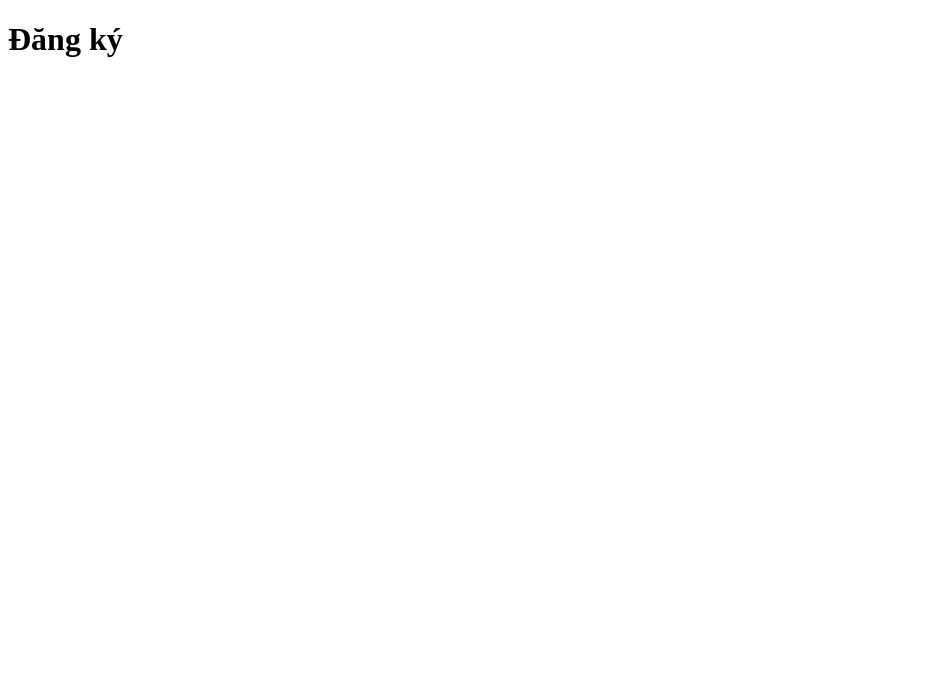
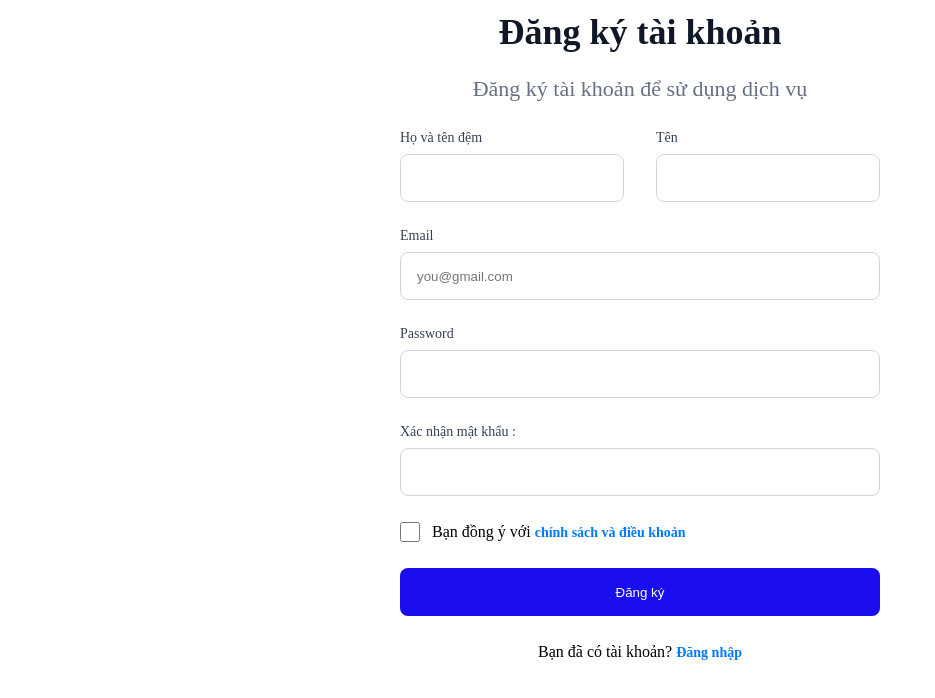
Before and after one commit to mhvttrung-cloud/Project-MD01, a plain HTML site: page pages/register.html in a window 1280 px wide. Shown: the whole page, without its empty margins (0-935 px from the left). Drawn offline with Linux system fonts and the light colour scheme.

Commit message:
update . files

```diff
--- /dev/null
+++ b/CSS/register.css
@@ -0,0 +1,112 @@
+* {
+    padding: 0;
+    margin: 0;
+    box-sizing: border-box;
+}
+body {
+    background-color: #FFFFFF;
+}
+.container {
+    display: flex;
+    flex-direction: column;
+    align-items: center;
+    padding: 10px;
+}
+#register-text {
+    text-align: center;
+}
+#register-text h2 {
+    font-weight: 600;
+    color: #101828;
+    font-size: 36px;
+    line-height: 44px;
+    width: 768px;
+    height: 44px;
+    margin-bottom: 20px;
+
+}
+#register-text p {
+    color: #667085;
+    font-size: 22px;
+    font-weight: 400;
+    line-height: 30px;
+    margin-bottom: 24px;
+
+}
+#form {
+    height: 100%;
+    display: flex;
+    flex-direction: column;
+    width: 480px;
+    gap: 24px;
+}
+.form-div-userName {
+    display: flex;
+    justify-content: space-between;
+    align-items: center;
+    gap: 32px;
+}
+
+.form-div {
+    display: flex;
+    flex-direction: column;
+}
+.form-label , .form-div-lebal {
+    font-size: 14px;
+    font-weight: 600px;
+    line-height: 20px;
+    color: #344054;
+    margin-bottom: 6px;
+}
+.form-input , .form-div-input {
+    height: 48px;
+    width: 224px;
+    padding: 12px 16px;
+    border: 1px solid #D0D5DD;
+    border-radius: 8px;
+}
+
+.form-input {
+    width: 480px;
+}
+.checkbox-span {
+    display: flex;
+    align-items: center;
+}
+
+.checkbox-span input {
+    color: #D0D5DD;
+    border: 1px;
+    border-radius: 6px;
+    height: 20px;
+    width: 20px;
+    margin-right: 12px;
+}
+
+.checkbox-span span {
+    height: 24px;
+    font-weight: 500;
+    font-size: 16px;
+    line-height: 24px;
+}
+
+.onlick-href {
+    font-size: 14px;
+    font-weight: 600;
+    text-decoration: none;
+    line-height: 24px;
+    color: #007AFF;
+}
+.button {
+    background-color: #1A0DEE;
+    height: 48px;
+    color: #FFFFFF;
+    border: 1px;
+    border-radius: 8px;
+}
+.acount-ques {
+    text-align: center;
+    font-weight: 500;
+    font-size: 16px;
+    line-height: 24px;
+}
--- a/pages/register.html
+++ b/pages/register.html
@@ -3,11 +3,53 @@
 <head>
     <meta charset="UTF-8">
     <meta name="viewport" content="width=device-width, initial-scale=1.0">
-    <title>Trang đăng ký
-
-    </title>
+    <title>Trang đăng ký</title>
+    <link rel="stylesheet" href="../CSS/register.css">
 </head>
 <body>
-    <h1>Đăng ký</h1>
+
+    <div class="container">
+        <div id="register-text">
+            <h2>Đăng ký tài khoản</h2>
+            <p>Đăng ký tài khoản để sử dụng dịch vụ</p>
+        </div>
+<!-- Form input -->
+        <form id="form" action="#" method="post">
+
+            <div class="form-div-userName">
+                <div class="form-div">
+                    <label class="form-div-lebal" for="Họ và tên">Họ và tên đệm</label>
+                    <input class="form-div-input" type="name">
+                </div>
+                <div class="form-div">
+                    <label class="form-div-lebal" for="name">Tên</label>
+                    <input class="form-div-input" type="name">
+                </div>
+            </div>
+            <!--  -->
+            <div class="form-div">
+                <label class="form-label" for="email">Email</label>
+                <input class="form-input" type="email" placeholder="you@gmail.com">
+            </div>
+
+            <div class="form-div">
+                <label class="form-label"  for="password">Password</label>
+                <input class="form-input" type="password">
+            </div>
+
+            <div class="form-div">
+                <label class="form-label"  for="password">Xác nhận mật khẩu :</label>
+                <input class="form-input" type="password">
+            </div>
+
+            <div class="checkbox-span">
+                <input type="checkbox">
+                <span>Bạn đồng ý với <a class="onlick-href" href="#">chính sách và điều khoản</a></span>
+            </div>
+            <button class="button">Đăng ký</button>
+
+            <span class="acount-ques">Bạn đã có tài khoản? <a class="onlick-href" href="../pages/login.html">Đăng nhập</a></span>
+        </form>
+    </div>
 </body>
 </html>
```
